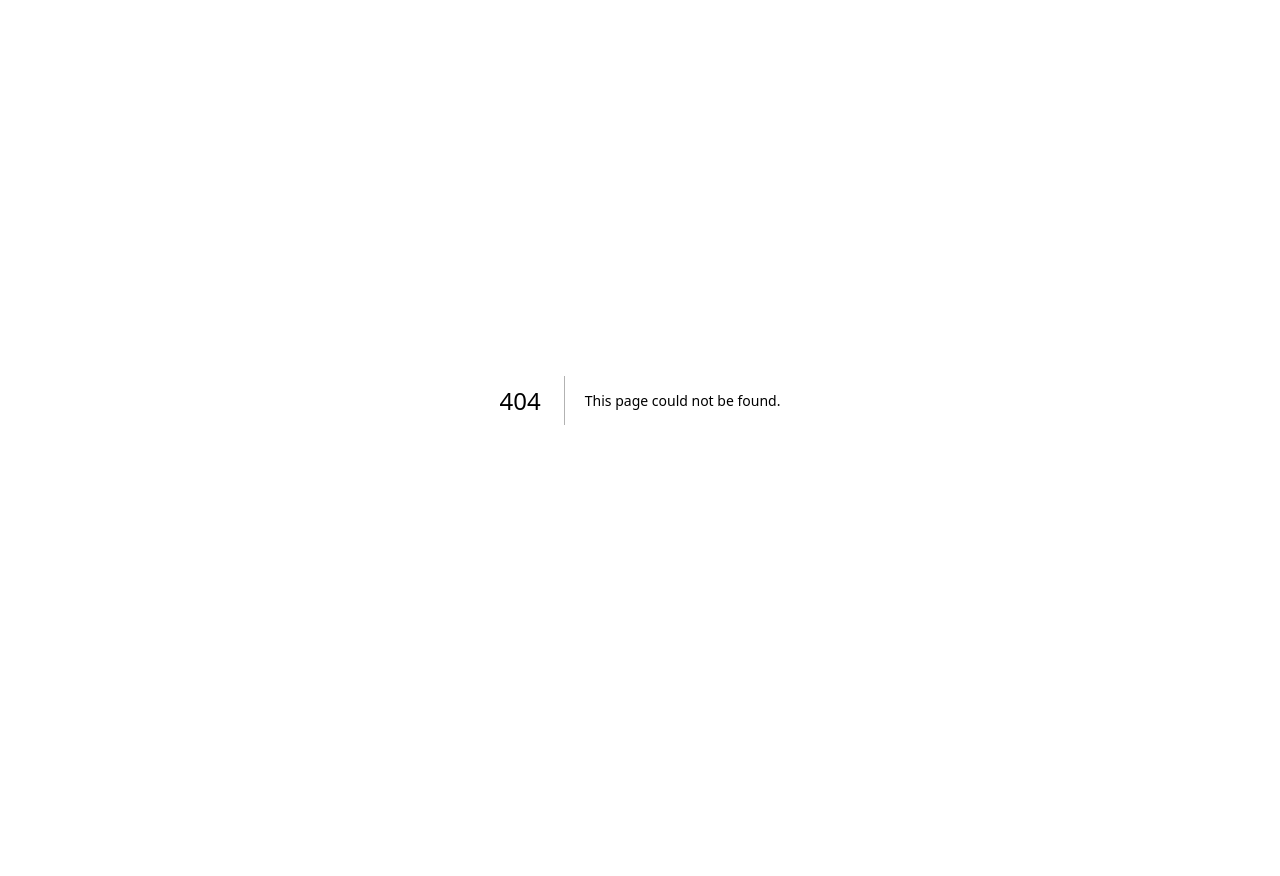
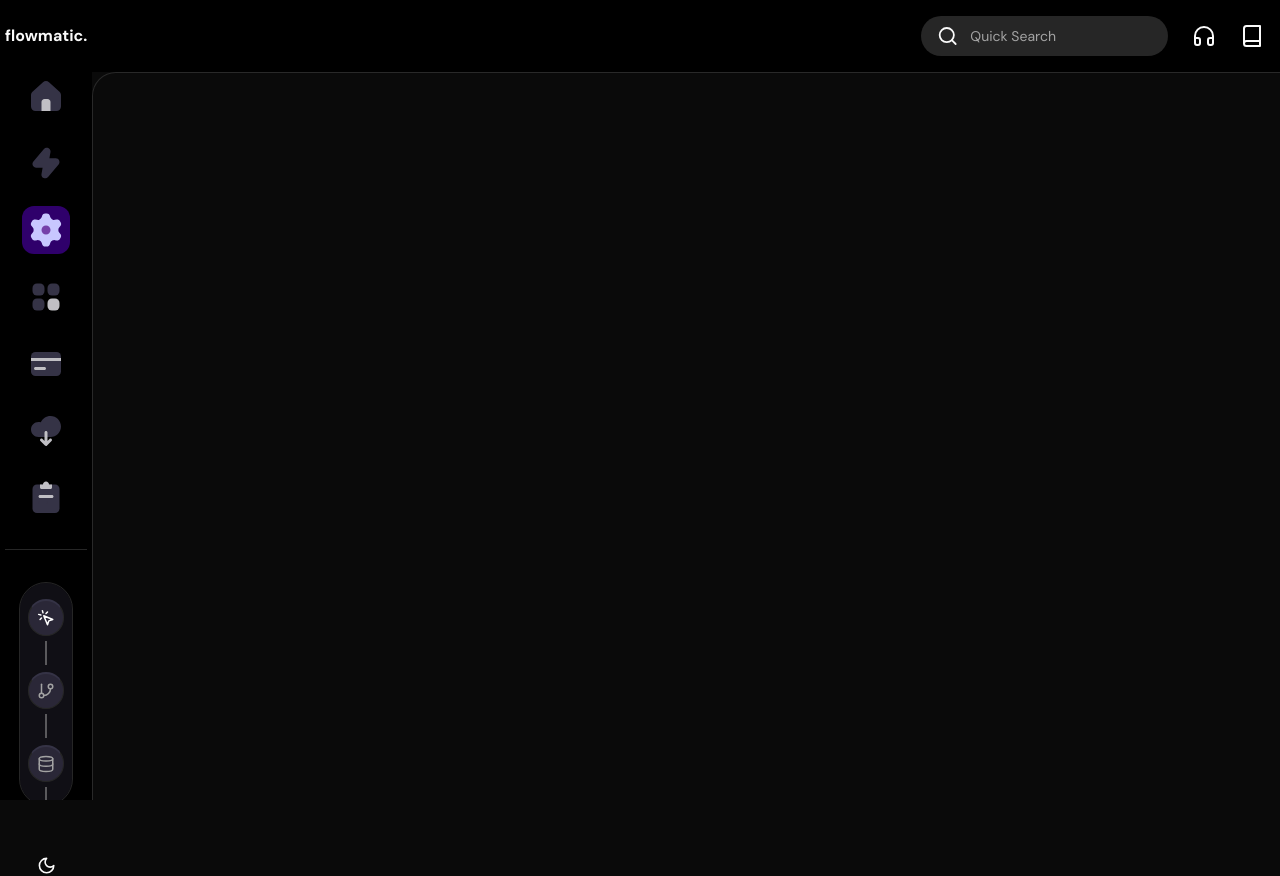
Before and after one commit to Archit381/flowmatic, a Next.js app: page /settings in a window 1280 px wide. Before the commit this address had no page. Before the commit the page ends 800 px from the top, so only its background shows below. Built offline with nearby package versions, Linux system fonts and the light colour scheme.

Commit message:
feat: "created Infobar and init settings page"

```diff
--- /dev/null
+++ b/src/app/(main)/(pages)/settings/page.tsx
@@ -0,0 +1,13 @@
+import React from 'react'
+
+type Props = {}
+
+const Settings = (props: Props) => {
+    return (
+        <div className='flex flex-col gap-4'>
+
+        </div>
+    )
+}
+
+export default Settings
--- a/src/app/(main)/layout.tsx
+++ b/src/app/(main)/layout.tsx
@@ -1,5 +1,6 @@
 import React from 'react'
 import Sidebar from '@/components/sidebar'
+import InfoBar from '@/components/infobar'
 
 type Props = { children: React.ReactNode }
 
@@ -8,6 +9,7 @@
         <div className="flex overflow-hidden h-screen">
             <Sidebar/>
             <div className="w-full">
+                <InfoBar />
                 {props.children}
             </div>
         </div>
--- /dev/null
+++ b/src/components/infobar/index.tsx
@@ -0,0 +1,51 @@
+'use client'
+import React, { useEffect } from 'react'
+import { ModeToggle } from '../global/mode-toggle'
+import { Book, Headphones, Search } from 'lucide-react'
+import Templates from '../icons/cloud_download'
+import { Input } from '@/components/ui/input'
+
+import {
+  Tooltip,
+  TooltipContent,
+  TooltipProvider,
+  TooltipTrigger,
+} from '@/components/ui/tooltip'
+
+type Props = {}
+
+const InfoBar = (props: Props) => {
+  return (
+    <div className="flex flex-row justify-end gap-6 items-center px-4 py-4 w-full dark:bg-black ">
+      <span className="flex items-center rounded-full bg-muted px-4">
+        <Search />
+        <Input
+          placeholder="Quick Search"
+          className="border-none bg-transparent"
+        />
+      </span>
+      <TooltipProvider>
+        <Tooltip delayDuration={0}>
+          <TooltipTrigger>
+            <Headphones />
+          </TooltipTrigger>
+          <TooltipContent>
+            <p>Contact Support</p>
+          </TooltipContent>
+        </Tooltip>
+      </TooltipProvider>
+      <TooltipProvider>
+        <Tooltip delayDuration={0}>
+          <TooltipTrigger>
+            <Book />
+          </TooltipTrigger>
+          <TooltipContent>
+            <p>Guide</p>
+          </TooltipContent>
+        </Tooltip>
+      </TooltipProvider>
+    </div>
+  )
+}
+
+export default InfoBar
--- /dev/null
+++ b/src/components/ui/input.tsx
@@ -0,0 +1,25 @@
+import * as React from "react"
+
+import { cn } from "@/lib/utils"
+
+export interface InputProps
+  extends React.InputHTMLAttributes<HTMLInputElement> {}
+
+const Input = React.forwardRef<HTMLInputElement, InputProps>(
+  ({ className, type, ...props }, ref) => {
+    return (
+      <input
+        type={type}
+        className={cn(
+          "flex h-10 w-full rounded-md border border-input bg-background px-3 py-2 text-sm ring-offset-background file:border-0 file:bg-transparent file:text-sm file:font-medium placeholder:text-muted-foreground focus-visible:outline-none focus-visible:ring-2 focus-visible:ring-ring focus-visible:ring-offset-2 disabled:cursor-not-allowed disabled:opacity-50",
+          className
+        )}
+        ref={ref}
+        {...props}
+      />
+    )
+  }
+)
+Input.displayName = "Input"
+
+export { Input }
```
Also changed, not shown: 1 other file (tests, documents, lock files or other folders).
